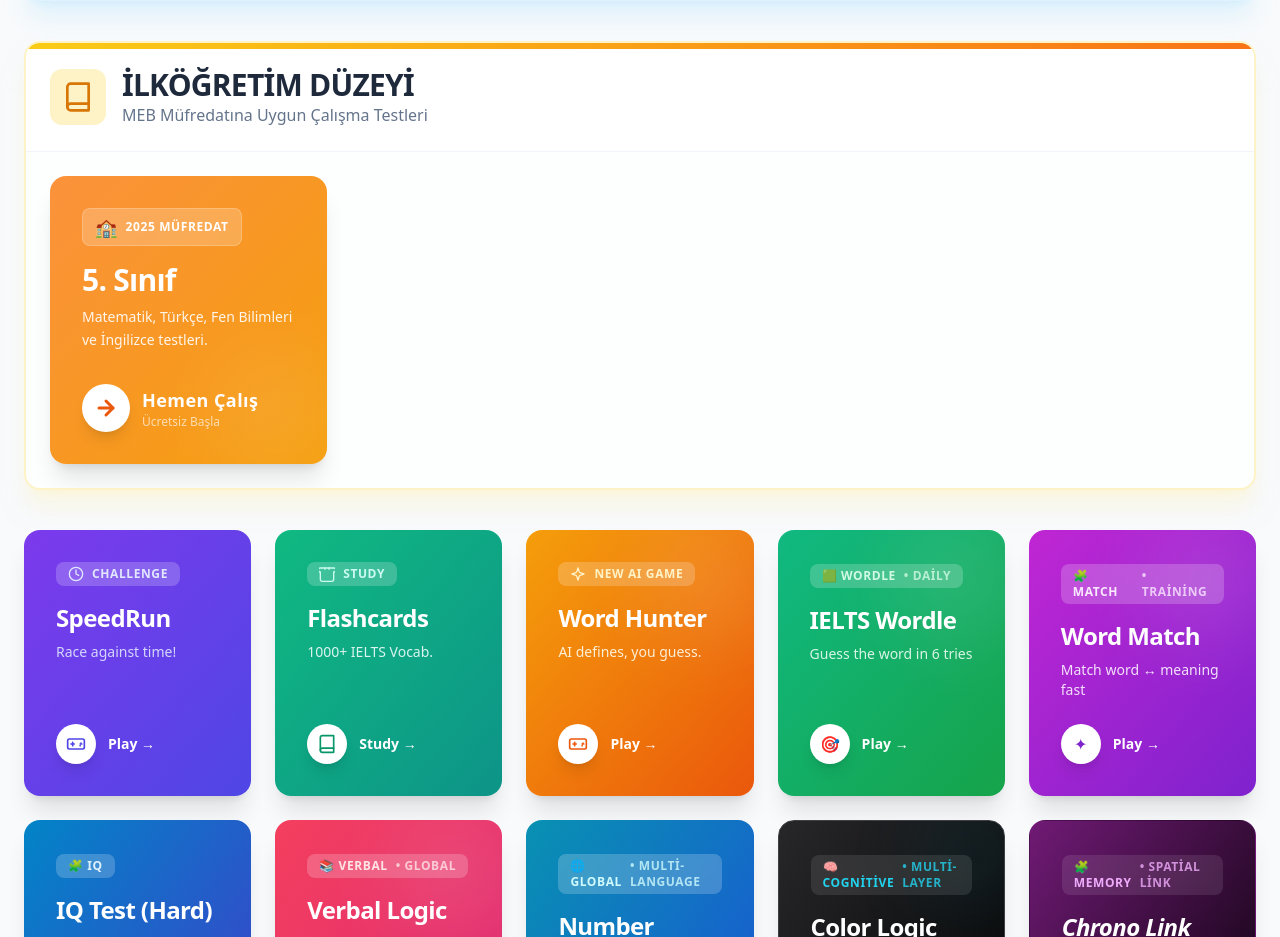
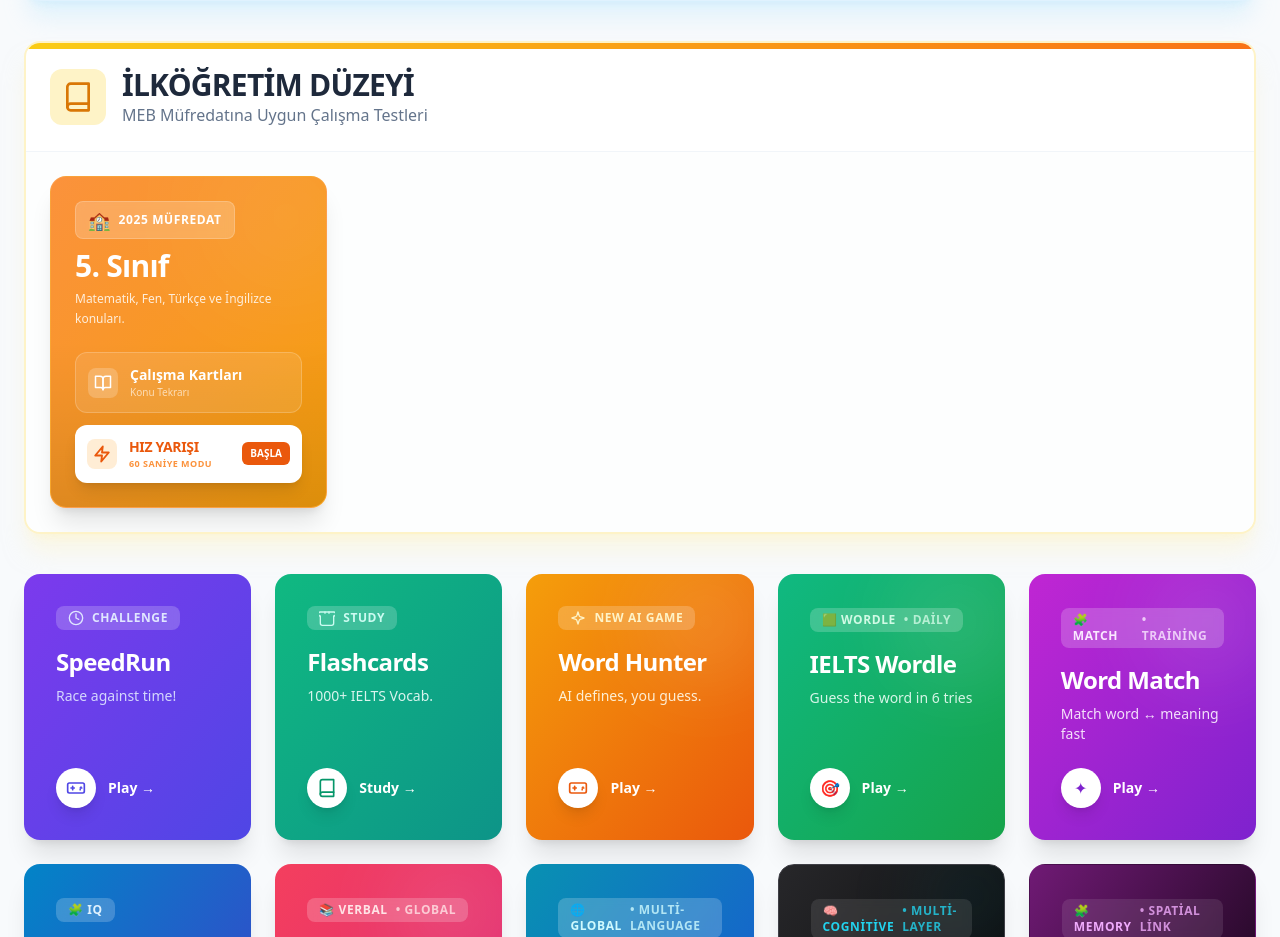
Before and after one commit to kuarkcoin/testdunya, a Next.js app: page / in a window 1280 px wide. Shown: the part 842-1779 px from the top of the page. Built offline with nearby package versions, Linux system fonts and the light colour scheme.

Commit message:
Update page.tsx

```diff
--- a/app/page.tsx
+++ b/app/page.tsx
@@ -358,46 +358,77 @@ export default function HomePage() {
   <div className="p-6 bg-slate-50/30">
     <div className="grid grid-cols-1 sm:grid-cols-2 lg:grid-cols-4 gap-6">
 
-      {/* 5. SINIF KARTI - GÜNCELLENDİ */}
-      <Link
-        href="/5-sinif"
-        className="group relative overflow-hidden rounded-2xl bg-gradient-to-br from-orange-400 to-amber-500 p-8 text-white shadow-xl transition-all hover:scale-[1.02] hover:shadow-2xl"
-      >
+      {/* 5. SINIF KARTI - GÜNCELLENDİ (Çift Butonlu) */}
+      <div className="group relative overflow-hidden rounded-2xl bg-gradient-to-br from-orange-400 to-amber-500 p-6 text-white shadow-xl transition-all hover:shadow-2xl border border-orange-300/30">
+
         {/* Arka Plan Dekoru */}
-        <div className="absolute -bottom-4 -right-4 h-32 w-32 rounded-full bg-white/10 blur-2xl transition-all group-hover:bg-white/20"></div>
+        <div className="absolute -top-10 -right-10 h-40 w-40 rounded-full bg-white/10 blur-3xl transition-all group-hover:bg-white/20"></div>
+        <div className="absolute bottom-0 left-0 w-full h-1/2 bg-gradient-to-t from-black/10 to-transparent"></div>
 
-        <div className="relative z-10 flex flex-col justify-between h-full">
-          {/* Üst Kısım: Başlık ve Açıklama */}
-          <div>
-            <div className="mb-4 inline-flex items-center gap-2 rounded-lg bg-white/20 px-3 py-1 text-xs font-bold uppercase tracking-wider text-white backdrop-blur-sm border border-white/20">
+        <div className="relative z-10 flex flex-col h-full justify-between">
+
+          {/* Üst Kısım: Başlık */}
+          <div className="mb-6">
+            <div className="mb-3 inline-flex items-center gap-2 rounded-lg bg-white/20 px-3 py-1 text-xs font-bold uppercase tracking-wider text-white backdrop-blur-sm border border-white/20">
               <span className="text-lg">🏫</span> 2025 Müfredat
             </div>
-            <h3 className="mb-2 text-3xl font-black tracking-tight">5. Sınıf</h3>
-            <p className="text-white/90 text-sm font-medium leading-relaxed">
-              Matematik, Türkçe, Fen Bilimleri ve İngilizce testleri.
+            <h3 className="text-3xl font-black tracking-tight leading-none mb-2">5. Sınıf</h3>
+            <p className="text-orange-50 text-xs font-medium opacity-90 leading-relaxed">
+              Matematik, Fen, Türkçe ve İngilizce konuları.
             </p>
           </div>
 
-          {/* Alt Kısım: Aksiyon Butonu */}
-          <div className="mt-8 flex items-center gap-3">
-            <div className="flex h-12 w-12 items-center justify-center rounded-full bg-white text-orange-600 shadow-lg transition-transform group-hover:scale-110 group-hover:rotate-[-10deg]">
-              {/* Play/Start İkonu */}
-              <svg xmlns="http://www.w3.org/2000/svg" width="24" height="24" viewBox="0 0 24 24" fill="none" stroke="currentColor" strokeWidth="3" strokeLinecap="round" strokeLinejoin="round">
-                <path d="M5 12h14" />
-                <path d="m12 5 7 7-7 7" />
-              </svg>
-            </div>
-            <div className="flex flex-col">
-              <span className="font-black text-lg tracking-wide">Hemen Çalış</span>
-              <span className="text-xs text-orange-100 font-medium opacity-80">Ücretsiz Başla</span>
-            </div>
+          {/* Alt Kısım: Butonlar */}
+          <div className="flex flex-col gap-3">
+
+            {/* 1. Buton: Ders Çalış (Flashcards) */}
+            <Link
+              href="/grade5-cards"
+              className="flex items-center justify-between px-3 py-3 bg-white/10 hover:bg-white/20 border border-white/20 rounded-xl transition-all group/btn"
+            >
+              <div className="flex items-center gap-3">
+                <div className="p-1.5 bg-white/20 rounded-lg text-white">
+                  <svg xmlns="http://www.w3.org/2000/svg" width="18" height="18" viewBox="0 0 24 24" fill="none" stroke="currentColor" strokeWidth="2" strokeLinecap="round" strokeLinejoin="round"><path d="M2 3h6a4 4 0 0 1 4 4v14a3 3 0 0 0-3-3H2z"/><path d="M22 3h-6a4 4 0 0 0-4 4v14a3 3 0 0 1 3-3h7z"/></svg>
+                </div>
+                <div className="flex flex-col">
+                  <span className="font-bold text-sm">Çalışma Kartları</span>
+                  <span className="text-[10px] text-orange-100 opacity-80">Konu Tekrarı</span>
+                </div>
+              </div>
+              <span className="text-white opacity-0 group-hover/btn:opacity-100 transition-opacity text-sm">→</span>
+            </Link>
+
+            {/* 2. Buton: SPEEDRUN (Yarış) */}
+            <Link
+              href="/grade5-speedrun"
+              className="relative overflow-hidden flex items-center justify-between px-3 py-3 bg-white text-orange-600 rounded-xl shadow-lg transition-transform transform hover:-translate-y-1 hover:shadow-orange-900/20 group/run"
+            >
+              {/* Buton içi ışıltı */}
+              <div className="absolute top-0 left-0 w-full h-full bg-gradient-to-r from-transparent via-orange-100/50 to-transparent -translate-x-[100%] group-hover/run:animate-[shimmer_1.5s_infinite]"></div>
+
+              <div className="flex items-center gap-3 relative z-10">
+                <div className="p-1.5 bg-orange-100 text-orange-600 rounded-lg group-hover/run:scale-110 transition-transform">
+                  <svg xmlns="http://www.w3.org/2000/svg" width="18" height="18" viewBox="0 0 24 24" fill="none" stroke="currentColor" strokeWidth="2.5" strokeLinecap="round" strokeLinejoin="round"><path d="M13 2L3 14h9l-1 8 10-12h-9l1-8z"/></svg>
+                </div>
+                <div className="flex flex-col">
+                  <span className="font-black text-sm tracking-tight">HIZ YARIŞI</span>
+                  <span className="text-[9px] font-bold text-orange-400 uppercase tracking-wider">60 Saniye Modu</span>
+                </div>
+              </div>
+
+              <div className="bg-orange-600 text-white text-[10px] font-bold px-2 py-1 rounded-md relative z-10 group-hover/run:bg-orange-700 transition-colors">
+                BAŞLA
+              </div>
+            </Link>
+
           </div>
         </div>
-      </Link>
+      </div>
 
     </div>
   </div>
 </section>
+
 
 
 {/* --- GAME MODES --- */}
```
